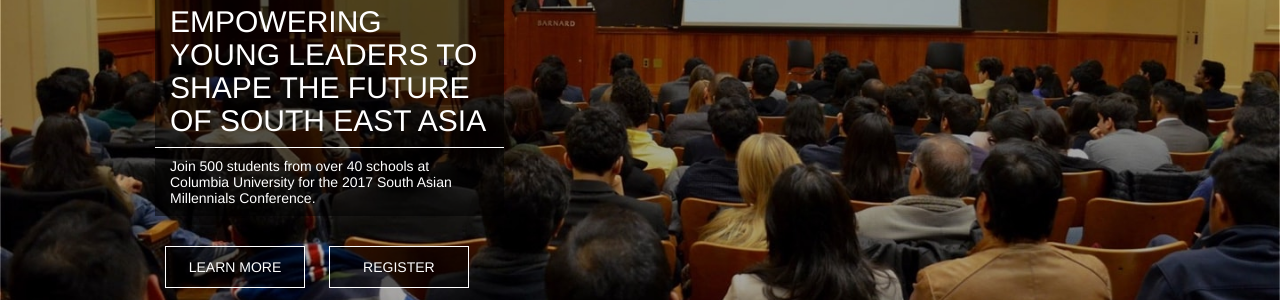
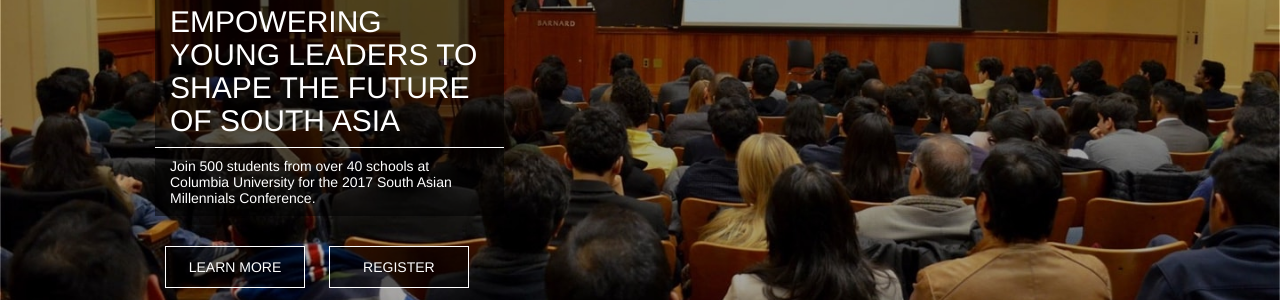
Before and after one commit to samconf/samconf.github.io, a Jekyll site: the page built from index.html, in a window 1280 px wide and 900 px high. Shown: the part 353-653 px from the top of the window. Built offline with Jekyll 4.4.1, drawn with Linux system fonts in a browser that asks for light colours.

Commit message:
Changed to South Asia

```diff
--- a/index.html
+++ b/index.html
@@ -9,7 +9,7 @@
             <div class="caption-outer">
                 <div class="caption-inner">
                     <div class="caption">
-                        <h2 class="animate1 loading">EMPOWERING YOUNG LEADERS TO SHAPE THE FUTURE OF SOUTH EAST ASIA</h2>
+                        <h2 class="animate1 loading">EMPOWERING YOUNG LEADERS TO SHAPE THE FUTURE OF SOUTH ASIA</h2>
                         <p class="animate1 loading">
                             Join 500 students from over 40 schools
                             at Columbia University for the 2017 South
```
